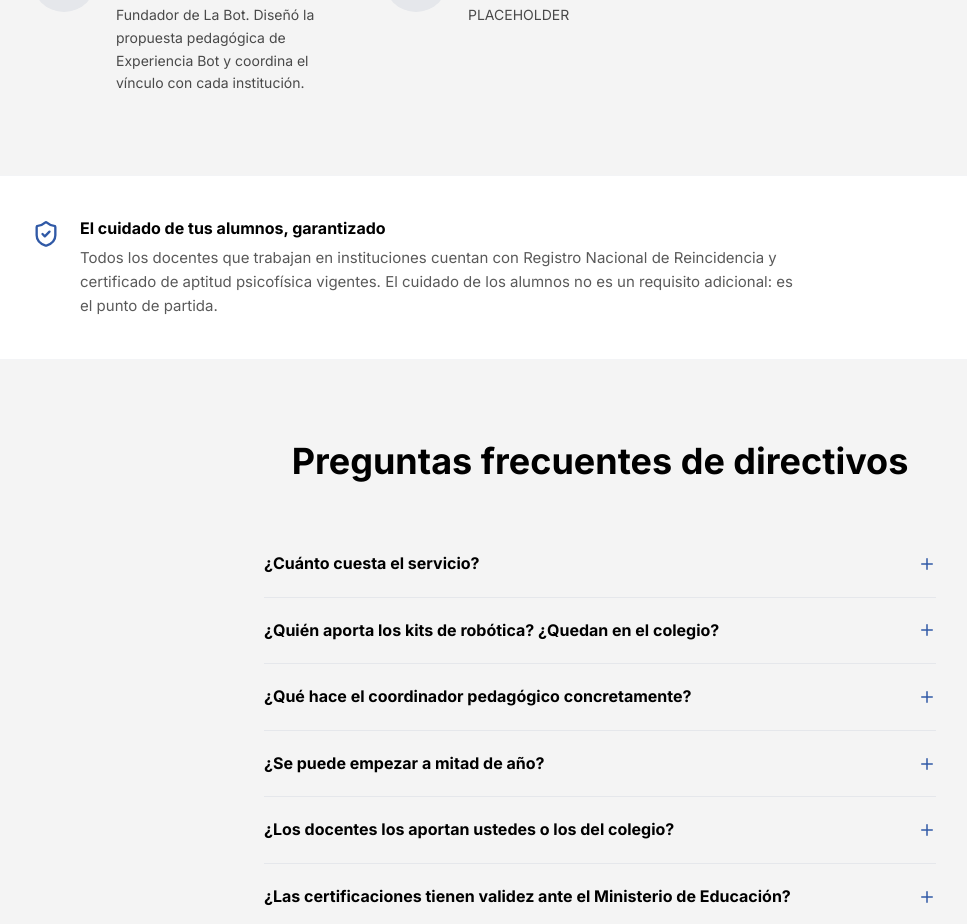
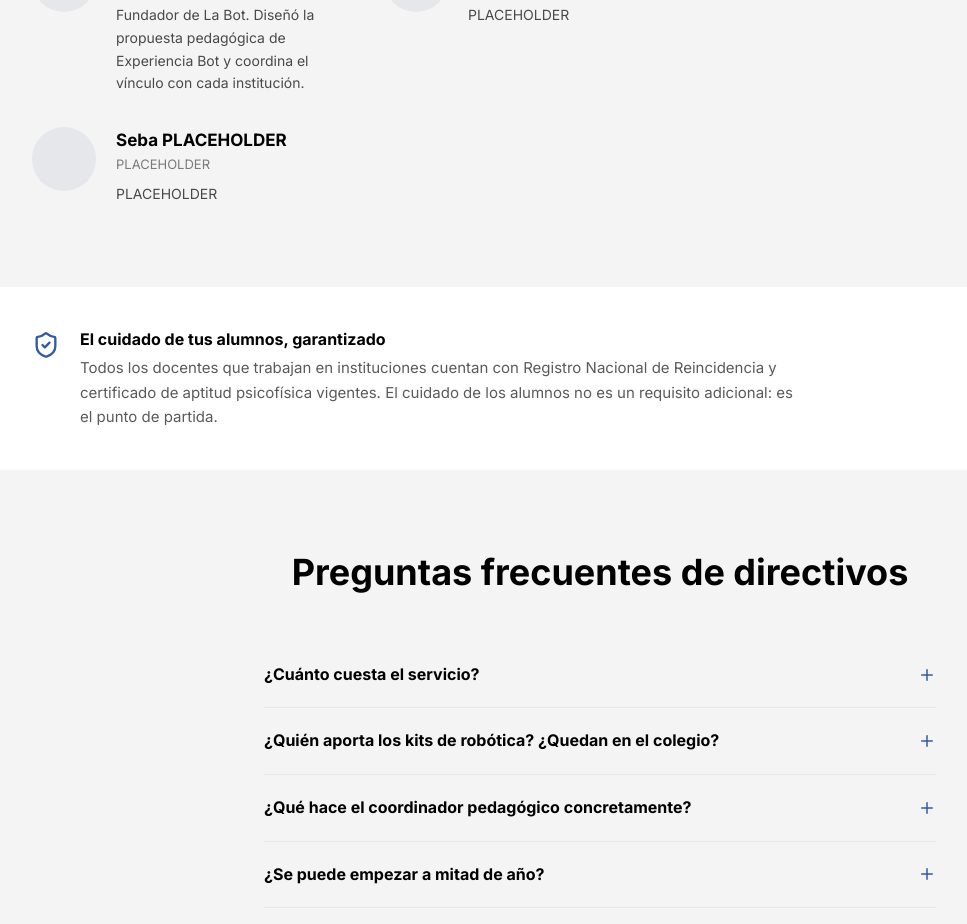
Before and after one commit to manugordon/experienciabot-web, a Next.js app: page / in a window 1280 px wide. Shown: the part 4760-5684 px from the top of the page, without its empty margins (40-1007 px from the left). Built offline with nearby package versions, Linux system fonts and the light colour scheme.

Commit message:
feat: add Seba to team members

```diff
--- a/content/home.ts
+++ b/content/home.ts
@@ -182,6 +182,12 @@ export const homeContent = {
         bio: 'PLACEHOLDER', // TODO: bio real
         photo: '/images/team/paula.jpg', // TODO: agregar foto real
       },
+      {
+        name: 'Seba PLACEHOLDER', // TODO: apellido real
+        credential: 'PLACEHOLDER', // TODO: credencial real
+        bio: 'PLACEHOLDER', // TODO: bio real
+        photo: '/images/team/seba.jpg', // TODO: agregar foto real
+      },
     ],
     linkLabel: 'Conocernos mejor',
     linkHref: '/quienes-somos',
```
